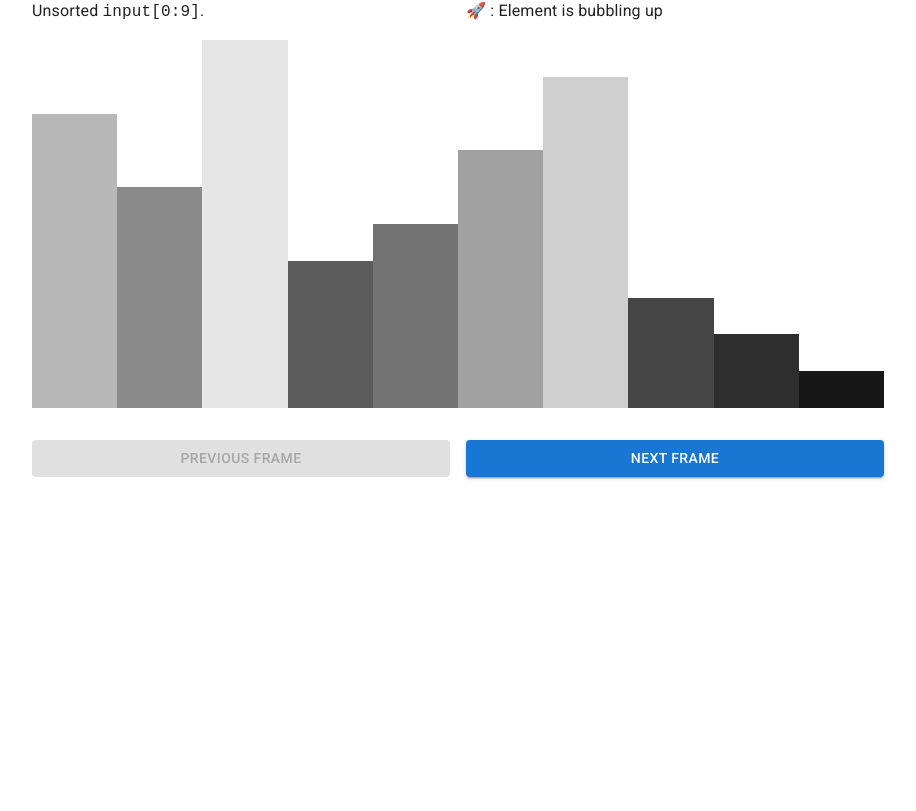
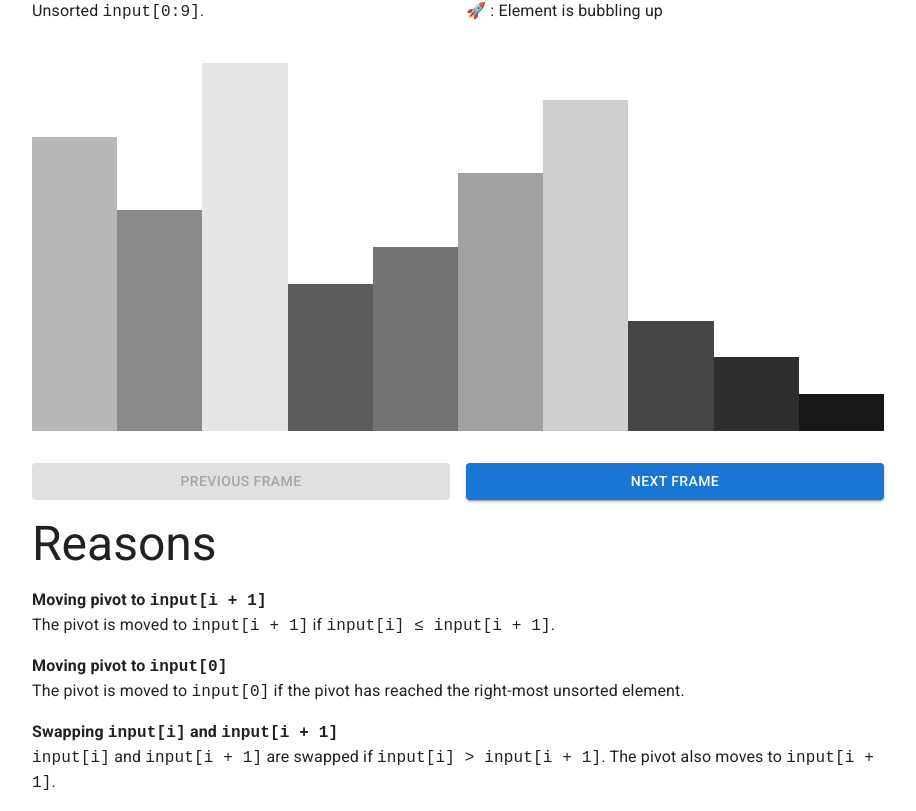
Before and after one commit to Eurydia/sorting-algorithm-visualizer, a React (Vite) app: page / in a window 1280 px wide. Shown: the part 297-1108 px from the top of the page, without its empty margins (182-1098 px from the left). Before the commit the page ends 806 px from the top, so only its background shows below. Built offline with nearby package versions, Linux system fonts and the light colour scheme.

Commit message:
solved issue with layout shifting
Solved issue with layout shifting when providing verbose reasoning in frame description.

```diff
--- a/src/renderers/RendererBubbleSort/RendererBubbleSort.tsx
+++ b/src/renderers/RendererBubbleSort/RendererBubbleSort.tsx
@@ -3,6 +3,7 @@ import {
 	Box,
 	Button,
 	Grid,
+	Stack,
 	Typography,
 } from "@mui/material";
 import {
@@ -101,6 +102,12 @@ export const RendererBubbleSort: FC<
 	}, [dataset]);
 
 	const onFrameAdvance = () => {
+		(
+			document.querySelector(
+				"#bubble-sort",
+			) as HTMLElement
+		).scrollIntoView();
+
 		if (frame === frameStates.length - 1) {
 			return;
 		}
@@ -111,6 +118,12 @@ export const RendererBubbleSort: FC<
 	};
 
 	const onFrameRewind = () => {
+		(
+			document.querySelector(
+				"#bubble-sort",
+			) as HTMLElement
+		).scrollIntoView();
+
 		if (frame === 0) {
 			return;
 		}
@@ -125,9 +138,11 @@ export const RendererBubbleSort: FC<
 
 	return (
 		<Box>
-			<Typography variant="h3">
-				Bubble sort
-			</Typography>
+			<div id="bubble-sort">
+				<Typography variant="h3">
+					Bubble sort
+				</Typography>
+			</div>
 			<Grid
 				container
 				spacing={2}
@@ -148,7 +163,10 @@ export const RendererBubbleSort: FC<
 					<Typography variant="body1">
 						{`Swap: ${currFrame.swapCount}`}
 					</Typography>
-					<Typography variant="body1">
+					<Typography
+						variant="body1"
+						height="3rem"
+					>
 						{currFrame.frameDescription}
 					</Typography>
 				</Grid>
@@ -255,6 +273,52 @@ export const RendererBubbleSort: FC<
 					</Button>
 				</Grid>
 			</Grid>
+			<Stack spacing={2}>
+				<Typography variant="h3">
+					Reasons
+				</Typography>
+				<div id="bubble-sort-move-pivot-to-next-element">
+					<Typography fontWeight="bold">
+						Moving pivot to{" "}
+						<code>input[i + 1]</code>
+					</Typography>
+					<Typography>
+						The pivot is moved to{" "}
+						<code>input[i + 1]</code> if{" "}
+						<code>
+							input[i] &le; input[i + 1]
+						</code>
+						.
+					</Typography>
+				</div>
+				<div id="bubble-sort-move-pivot-to-left-most-element">
+					<Typography fontWeight="bold">
+						Moving pivot to <code>input[0]</code>
+					</Typography>
+					<Typography>
+						The pivot is moved to{" "}
+						<code>input[0]</code> if the pivot has
+						reached the right-most unsorted
+						element.
+					</Typography>
+				</div>
+				<div id="bubble-sort-swap-elements">
+					<Typography fontWeight="bold">
+						Swapping <code>input[i]</code> and{" "}
+						<code>input[i + 1]</code>
+					</Typography>
+					<Typography>
+						<code>input[i]</code> and{" "}
+						<code>input[i + 1]</code> are swapped
+						if{" "}
+						<code>
+							input[i] &gt; input[i + 1]
+						</code>
+						. The pivot also moves to{" "}
+						<code>input[i + 1]</code>.
+					</Typography>
+				</div>
+			</Stack>
 		</Box>
 	);
 };
--- a/src/renderers/RendererBubbleSort/helper.tsx
+++ b/src/renderers/RendererBubbleSort/helper.tsx
@@ -1,6 +1,7 @@
+import { Link } from "@mui/material";
 import { ReactNode, Fragment } from "react";
 
-export type IndexDetails = {
+type IndexDetails = {
 	compared: number[];
 	swapped: number[];
 	rightMostUnsortedElement: number;
@@ -73,11 +74,11 @@ export const bubbleSort = (
 			if (b >= a) {
 				generateFrameState(
 					<Fragment>
-						Update <code>input[{i + 1}]</code> to
-						be the new pivot. (since{" "}
-						<code>
-							input[{i}] &le; input[{i + 1}]
-						</code>
+						Move pivot to{" "}
+						<code>input[{i + 1}]</code>. (
+						<Link href="#bubble-sort-move-pivot-to-next-element">
+							Reason
+						</Link>
 						)
 					</Fragment>,
 					{
@@ -98,16 +99,12 @@ export const bubbleSort = (
 			generateFrameState(
 				<Fragment>
 					Swapped <code>input[{i}]</code> and{" "}
-					<code>input[{i + 1}]</code>.
+					<code>input[{i + 1}]</code>. (
+					<Link href="#bubble-sort-swap-elements">
+						Reason
+					</Link>
+					)
 				</Fragment>,
-				// <Fragment>
-				// 	Swapped <code>input[{i}]</code> and{" "}
-				// 	<code>input[{i + 1}]</code> (since{" "}
-				// 	<code>
-				// 		input[{i}] &gt; input[{i + 1}]
-				// 	</code>
-				// 	).
-				// </Fragment>,
 				{
 					rightMostUnsortedElement:
 						size - offset - 1,
@@ -117,21 +114,22 @@ export const bubbleSort = (
 				},
 			);
 		}
-		// generateFrameState(
-		// 	<Fragment>
-		// 		Decrease unsorted region to{" "}
-		// 		<code>input[0:{size - offset - 2}]</code>{" "}
-		// 		and start again (the largest element is
-		// 		the right-most unsorted element).
-		// 	</Fragment>,
-		// 	{
-		// 		rightMostUnsortedElement:
-		// 			size - offset - 1,
-		// 		bubbling: size - offset - 1,
-		// 		compared: [],
-		// 		swapped: [],
-		// 	},
-		// );
+		generateFrameState(
+			<Fragment>
+				Move pivot to <code>input[0]</code>. (
+				<Link href="#bubble-sort-move-pivot-to-left-most-element">
+					Reason
+				</Link>
+				)
+			</Fragment>,
+			{
+				rightMostUnsortedElement:
+					size - offset - 2,
+				pivot: 0,
+				compared: [],
+				swapped: [],
+			},
+		);
 	}
 
 	generateFrameState(
--- a/src/styles/App.css
+++ b/src/styles/App.css
@@ -1,3 +1,11 @@
 html {
 	scroll-behavior: smooth;
 }
+
+code {
+	word-break: keep-all;
+}
+
+:target {
+	background-color: rgba(255, 255, 0, 0.3);
+}
```
